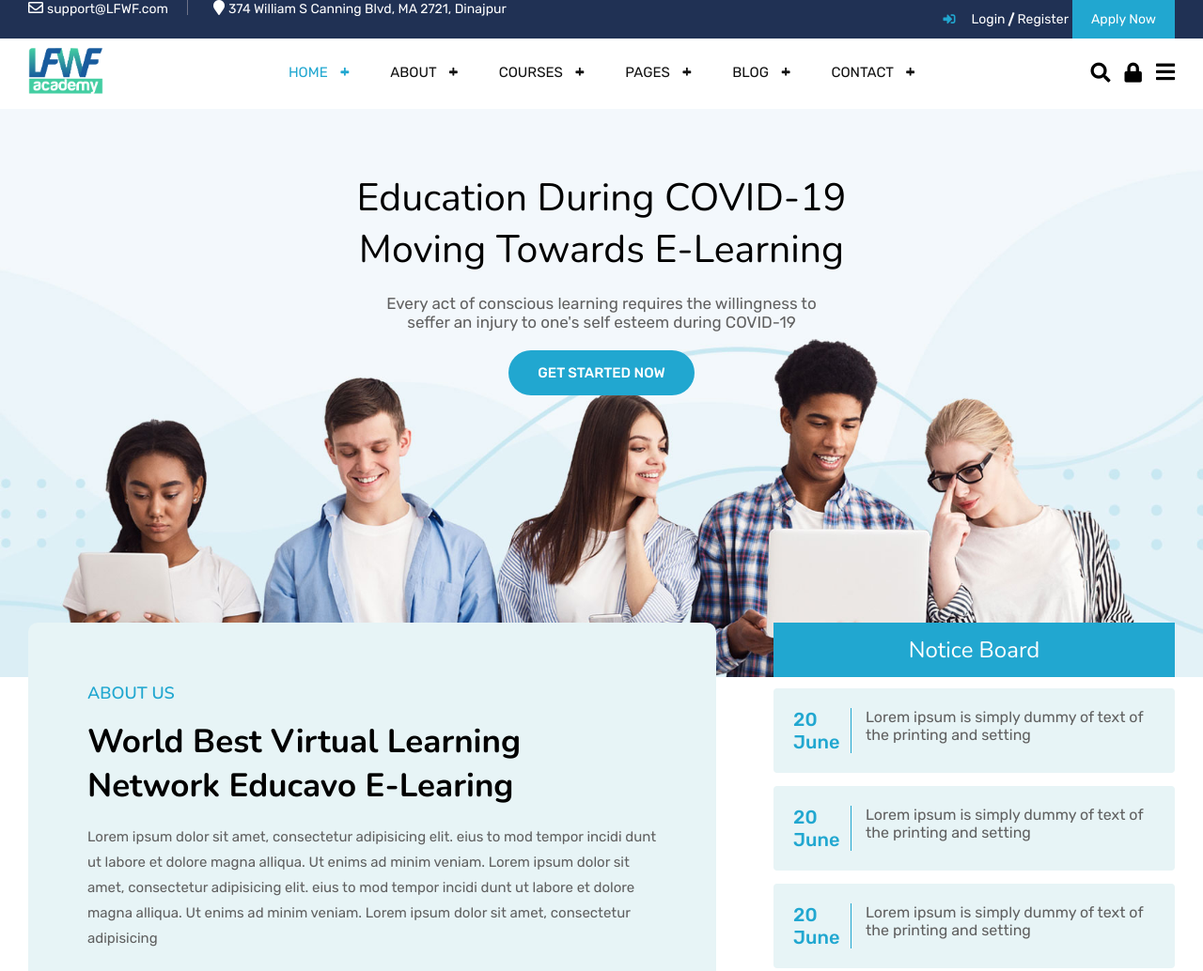
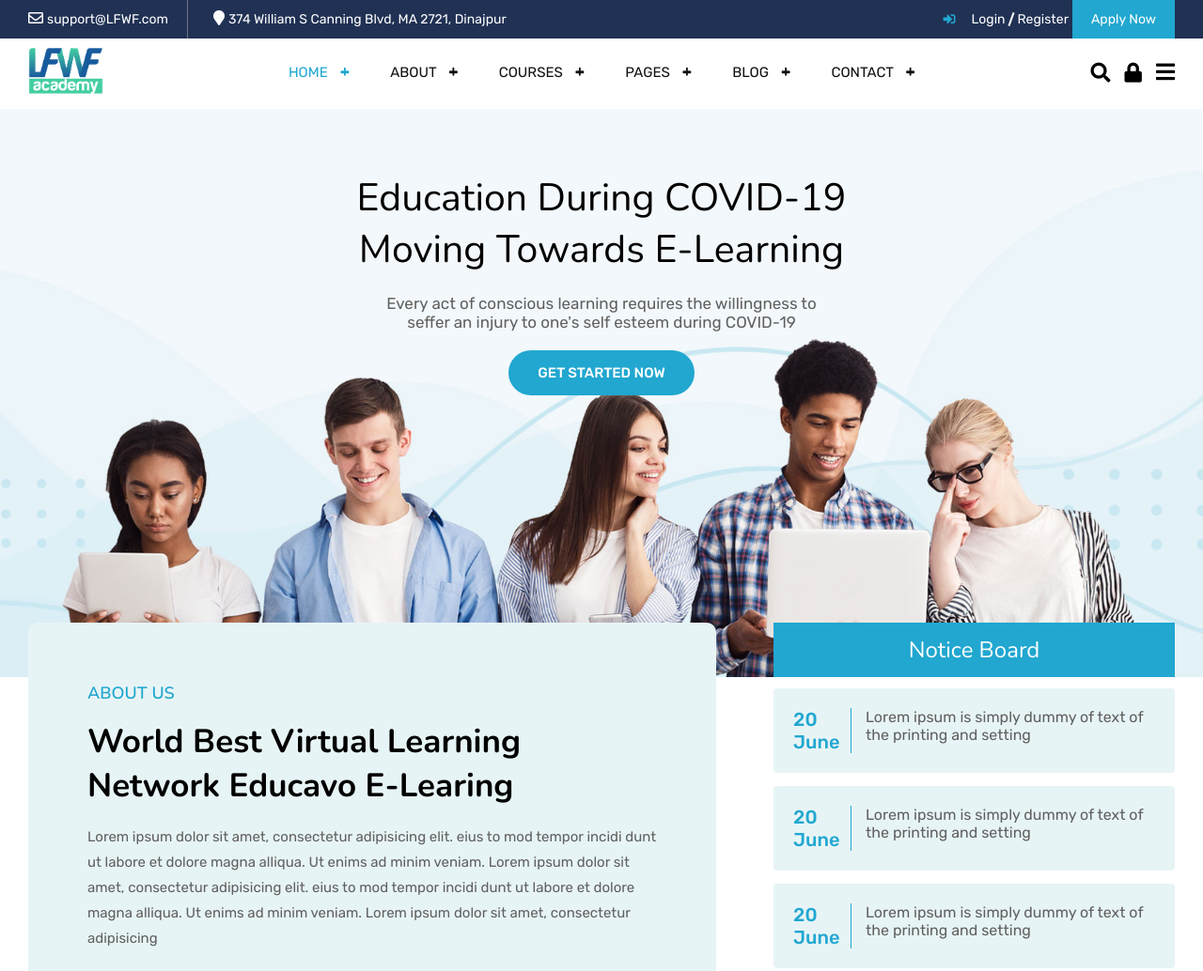
Before and after one commit to DeVeLOPeRABK/-LFWF-EXAMINITION-ONE, a plain HTML site: page index.html in a window 1280 px wide. Shown: the top 1034 px of the page at 94% size. Drawn offline with nearby package versions, Linux system fonts and the light colour scheme; files whose address does not match are found by name.

Commit message:
Update style.css

```diff
--- a/style.css
+++ b/style.css
@@ -41,7 +41,7 @@ a{
 }
 .top-bar-left {
   width: 60%;
-  line-height: 13px;
+  line-height: 40px;
 }
 .top-mail {
   display: inline-block;
```
